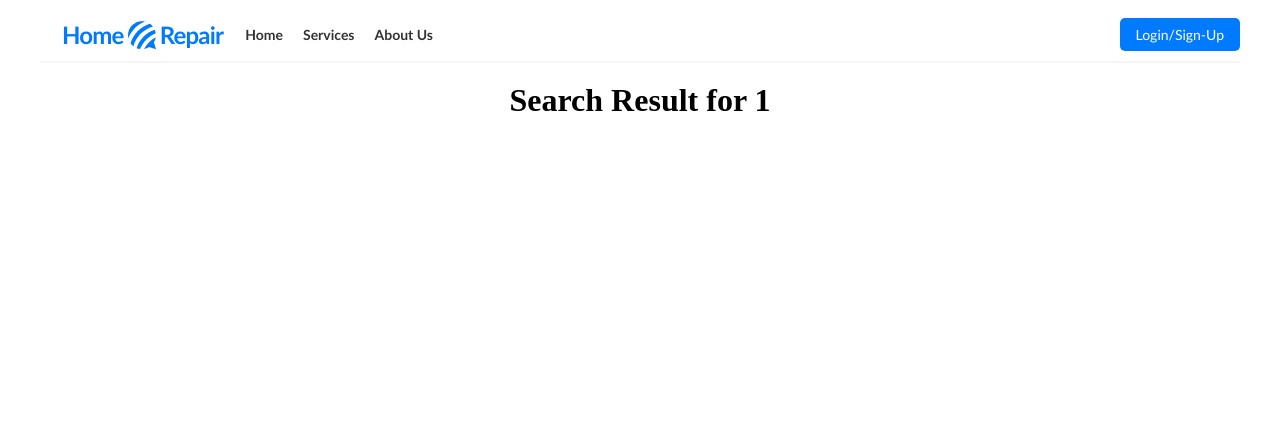
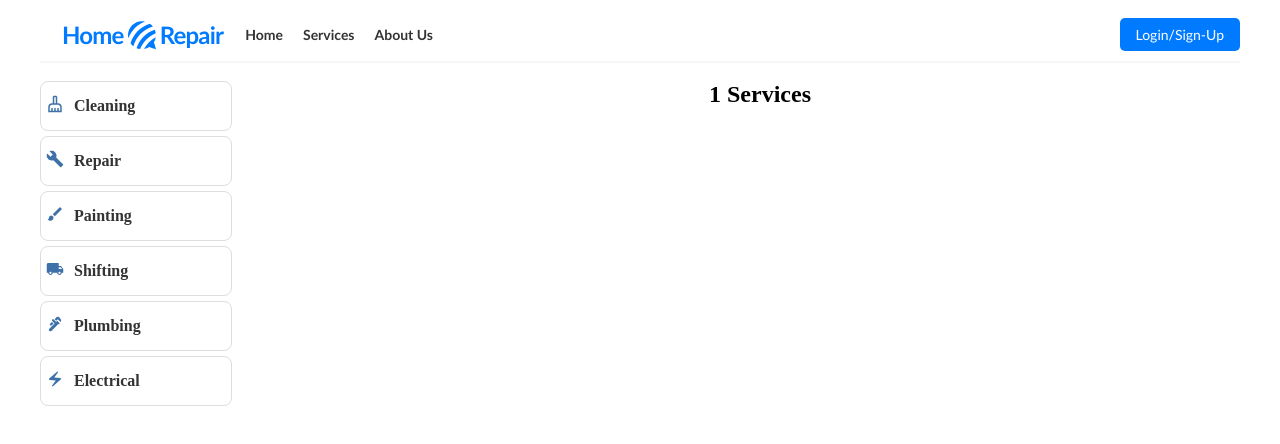
Before and after one commit to arturasgusevas/Home-Repair-Project, a React (Vite) app: page /search/1 in a window 1280 px wide. Shown: the top 444 px of the page. Built offline with nearby package versions, Linux system fonts and the light colour scheme.

Commit message:
Add category filters

```diff
--- a/src/App.jsx
+++ b/src/App.jsx
@@ -5,7 +5,7 @@ import Home from './pages/Home/Home';
 import Services from './pages/Services';
 import AboutUs from './pages/AboutUs';
 import Login from './pages/Login';
-import SearchCategory from './pages/SearchCategory';
+import SearchCategory from './pages/SearchCategory/SearchCategory';
 
 function App() {
   return (
--- a/src/components/BusinessCardList/BusinessCard/BusinessCard.jsx
+++ b/src/components/BusinessCardList/BusinessCard/BusinessCard.jsx
@@ -1,9 +1,9 @@
 import styles from './BusinessCard.module.scss';
 import PropTypes from 'prop-types';
 
-function BusinessCard({photo, category, title, name, address}) {
+function BusinessCard({photo, category, title, name, address, className}) {
   return (
-    <div className={styles.businessCard}>
+    <div className={`${styles.businessCard} ${className}`}>
       <img src={photo} alt={title} className={styles.photo} />
       <div className={styles.cardContent}>
         <span className={styles.category}>{category}</span>
@@ -21,7 +21,8 @@ BusinessCard.propTypes = {
   category: PropTypes.string.isRequired,
   title: PropTypes.string.isRequired,
   name: PropTypes.string.isRequired,
-  address: PropTypes.string.isRequired
+  address: PropTypes.string.isRequired,
+  className: PropTypes.string
 };
 
 export default BusinessCard;
--- a/src/components/BusinessCardList/BusinessCard/BusinessCard.module.scss
+++ b/src/components/BusinessCardList/BusinessCard/BusinessCard.module.scss
@@ -9,6 +9,8 @@
   padding: 16px;
   cursor: pointer;
   transition: transform 0.3s ease, box-shadow 0.3s ease;
+  width: 100%;
+  box-sizing: border-box;
 
   &:hover {
     transform: translateY(-5px) scale(1.05);
--- a/src/components/CardList/Card/Card.jsx
+++ b/src/components/CardList/Card/Card.jsx
@@ -1,23 +1,32 @@
 import {useNavigate} from 'react-router-dom';
+import PropTypes from 'prop-types';
 import styles from './Card.module.scss';
-import PropTypes from 'prop-types';
 
-function Card({icon, title}) {
+function Card({icon: Icon, title, className, layout = 'square'}) {
   const navigate = useNavigate();
+
   const handleCardClick = () => {
     navigate(`/search/${title.toLowerCase().replace(/\s+/g, '-')}`);
   };
+
   return (
-    <div className={styles.card} onClick={handleCardClick}>
-      <div className={styles.icon}>{icon}</div>
+    <div
+      className={`${styles.card} ${className} ${
+        layout === 'horizontal' ? styles.horizontalCard : ''
+      }`}
+      onClick={handleCardClick}
+    >
+      <div className={styles.icon}>{Icon && <Icon size={18} />}</div>
       <h2 className={styles.title}>{title}</h2>
     </div>
   );
 }
 
 Card.propTypes = {
-  icon: PropTypes.node.isRequired,
-  title: PropTypes.string.isRequired
+  icon: PropTypes.elementType.isRequired,
+  title: PropTypes.string.isRequired,
+  className: PropTypes.string,
+  layout: PropTypes.string
 };
 
 export default Card;
--- a/src/components/CardList/Card/Card.module.scss
+++ b/src/components/CardList/Card/Card.module.scss
@@ -30,3 +30,21 @@
     transition: all 0.3s ease;
   }
 }
+
+.horizontalCard {
+  max-width: none;
+  width: 100%;
+  flex-direction: row;
+  padding: 5px;
+  box-sizing: border-box;
+
+  .icon {
+    margin-right: 10px;
+    font-size: 18px;
+  }
+
+  .title {
+    text-align: left;
+    font-size: 16px;
+  }
+}
--- a/src/components/CardList/CardList.jsx
+++ b/src/components/CardList/CardList.jsx
@@ -7,7 +7,7 @@ function CardList() {
     <div className={styles.cardList}>
       <div className={styles.cardListContainer}>
         {cardData.map(({id, icon: Icon, title}) => (
-          <Card key={id} icon={<Icon />} title={title} />
+          <Card key={id} icon={Icon} title={title} />
         ))}
       </div>
     </div>
--- a/src/components/CardList/CardList.module.scss
+++ b/src/components/CardList/CardList.module.scss
@@ -15,8 +15,14 @@
   width: 60%;
   margin: 0 auto;
   display: grid;
-  grid-template-columns: repeat(3, 1fr);
+  grid-template-columns: repeat(2, 1fr);
   gap: 16px;
+}
+
+@media (min-width: 482px) {
+  .cardListContainer {
+    grid-template-columns: repeat(3, 1fr);
+  }
 }
 
 @media (min-width: 768px) {
--- a/src/data/businessData.js
+++ b/src/data/businessData.js
@@ -62,6 +62,70 @@ const businessData = [
     name: 'FixAll',
     address: '159 Oak St, Uptown',
     photo: 'https://picsum.photos/400/300?random=8'
+  },
+  {
+    id: 9,
+    category: 'Cleaning',
+    title: 'Sparkle & Shine Cleaning',
+    name: 'CleanItUp',
+    address: '123 Clean St, Cityville',
+    photo: 'https://picsum.photos/400/300?random=9'
+  },
+  {
+    id: 10,
+    category: 'Repair',
+    title: 'All-in-One Repair Services',
+    name: 'FixAll',
+    address: '159 Oak St, Uptown',
+    photo: 'https://picsum.photos/400/300?random=10'
+  },
+  {
+    id: 11,
+    category: 'Painting',
+    title: 'Pro Paint & Decor',
+    name: 'ColorSplash',
+    address: '222 Colorful St, Paintsville',
+    photo: 'https://picsum.photos/400/300?random=11'
+  },
+  {
+    id: 12,
+    category: 'Shifting',
+    title: 'Lift & Shift Movers',
+    name: 'EasyMove',
+    address: '555 Move St, Boxville',
+    photo: 'https://picsum.photos/400/300?random=12'
+  },
+  {
+    id: 13,
+    category: 'Plumbing',
+    title: 'Pipe Masters',
+    name: 'WaterFix',
+    address: '456 Pipe Rd, Townsville',
+    photo: 'https://picsum.photos/400/300?random=13'
+  },
+  {
+    id: 14,
+    category: 'Electrical',
+    title: 'Volt Solutions',
+    name: 'BrightFix',
+    address: '789 Electric Ave, Power City',
+    photo: 'https://picsum.photos/400/300?random=14'
+  },
+  {
+    id: 15,
+    category: 'Cleaning',
+    title: 'Spotless Homes Cleaning',
+    name: 'ShinePro',
+    address: '321 Neat St, Cleantown',
+    photo: 'https://picsum.photos/400/300?random=15'
+  },
+  {
+    id: 16,
+    category: 'Cleaning',
+    title: 'Deep Clean Experts',
+    name: 'UltraClean',
+    address: '654 Dusty Rd, Cleanopolis',
+    photo: 'https://picsum.photos/400/300?random=16'
   }
 ];
 
--- a/src/index.css
+++ b/src/index.css
@@ -61,6 +61,11 @@ h1 {
   line-height: 1.2;
 }
 
+h2 {
+  all: unset;
+  display: block;
+}
+
 @media (min-width: 768px) {
   h1 {
     font-size: 3.2em;
--- a/src/pages/SearchCategory.jsx
+++ /dev/null
@@ -1,9 +0,0 @@
-import {useParams} from 'react-router-dom';
-
-function SearchCategory() {
-  const {category} = useParams();
-
-  return <h1>Search Result for {category}</h1>;
-}
-
-export default SearchCategory;
--- /dev/null
+++ b/src/pages/SearchCategory/SearchCategory.jsx
@@ -0,0 +1,49 @@
+import {useParams} from 'react-router-dom';
+import businessData from '../../data/businessData.js';
+import services from '../../data/cardData.js';
+import BusinessCard from '../../components/BusinessCardList/BusinessCard/BusinessCard.jsx';
+import Card from '../../components/CardList/Card/Card.jsx';
+import styles from './SearchCategory.module.scss';
+
+function SearchCategory() {
+  const {category} = useParams();
+
+  const formattedCategory = category.replace(/-/g, '').toLowerCase();
+
+  const filteredBusinesses = businessData.filter(
+    (business) => business.category.toLowerCase() === formattedCategory
+  );
+
+  const categoryTitle =
+    formattedCategory.charAt(0).toUpperCase() + formattedCategory.slice(1);
+
+  return (
+    <div className={styles.container}>
+      <div className={styles.servicesMenu}>
+        {services.map((service) => (
+          <Card
+            key={service.title}
+            icon={service.icon}
+            title={service.title}
+            className={styles.menuCard}
+            layout='horizontal'
+          />
+        ))}
+      </div>
+      <div className={styles.rightContent}>
+        <h2 className={styles.categoryTitle}>{categoryTitle} Services</h2>
+        <div className={styles.businessCards}>
+          {filteredBusinesses.map((business) => (
+            <BusinessCard
+              key={business.id}
+              {...business}
+              className={styles.customBusinessCard}
+            />
+          ))}
+        </div>
+      </div>
+    </div>
+  );
+}
+
+export default SearchCategory;
--- /dev/null
+++ b/src/pages/SearchCategory/SearchCategory.module.scss
@@ -0,0 +1,117 @@
+.container {
+  display: flex;
+  padding: 20px 50px 0 50px;
+  width: 100%;
+}
+
+.servicesMenu {
+  width: 40%;
+  max-width: 250px;
+  display: flex;
+  flex-direction: column;
+  gap: 5px;
+  margin-right: 5%;
+
+  @media (min-width: 600px) {
+    width: 30%;
+    margin-right: 2%;
+  }
+
+  @media (min-width: 768px) {
+    width: 30%;
+    margin-right: 4%;
+  }
+
+  @media (min-width: 1024px) {
+    width: 20%;
+    margin-right: 4%;
+  }
+
+  .menuCard {
+    display: flex;
+    flex-direction: row;
+    justify-content: flex-start;
+    align-items: center;
+    height: 50px;
+    width: 100%;
+    font-size: 16px;
+    font-weight: bold;
+    color: #333;
+    cursor: pointer;
+    transition: color 0.2s ease;
+    border: 1px solid #ddd;
+    border-radius: 8px;
+    background: none;
+    box-shadow: none;
+    box-sizing: border-box;
+
+    .icon {
+      margin-right: 20px;
+      font-size: 18px;
+    }
+
+    &:hover {
+      color: #007bff;
+      transform: none;
+      border-color: #007bff;
+    }
+
+    &.active {
+      color: #007bff;
+    }
+  }
+}
+
+.rightContent {
+  width: 100%;
+
+  @media (min-width: 600px) {
+    width: 70%;
+  }
+
+  @media (min-width: 768px) {
+    width: 70%;
+  }
+
+  @media (min-width: 1024px) {
+    width: 80%;
+  }
+}
+
+.categoryTitle {
+  font-size: 24px;
+  font-weight: bold;
+  margin: 0;
+  text-align: center;
+}
+
+.businessCards {
+  display: grid;
+  grid-template-columns: 1fr;
+  gap: 20px;
+  padding: 20px 0;
+  max-width: 1200px;
+  margin: 0 auto;
+  justify-content: center;
+
+  @media (min-width: 768px) {
+    grid-template-columns: repeat(2, minmax(250px, 1fr));
+    justify-content: center;
+  }
+
+  @media (min-width: 1024px) {
+    grid-template-columns: repeat(3, minmax(250px, 1fr));
+    justify-content: center;
+  }
+
+  @media (min-width: 1200px) {
+    grid-template-columns: repeat(4, minmax(250px, 1fr));
+    justify-content: center;
+  }
+}
+
+.customBusinessCard {
+  width: 100%;
+  max-width: 250px;
+  margin: 0 auto;
+}
```
